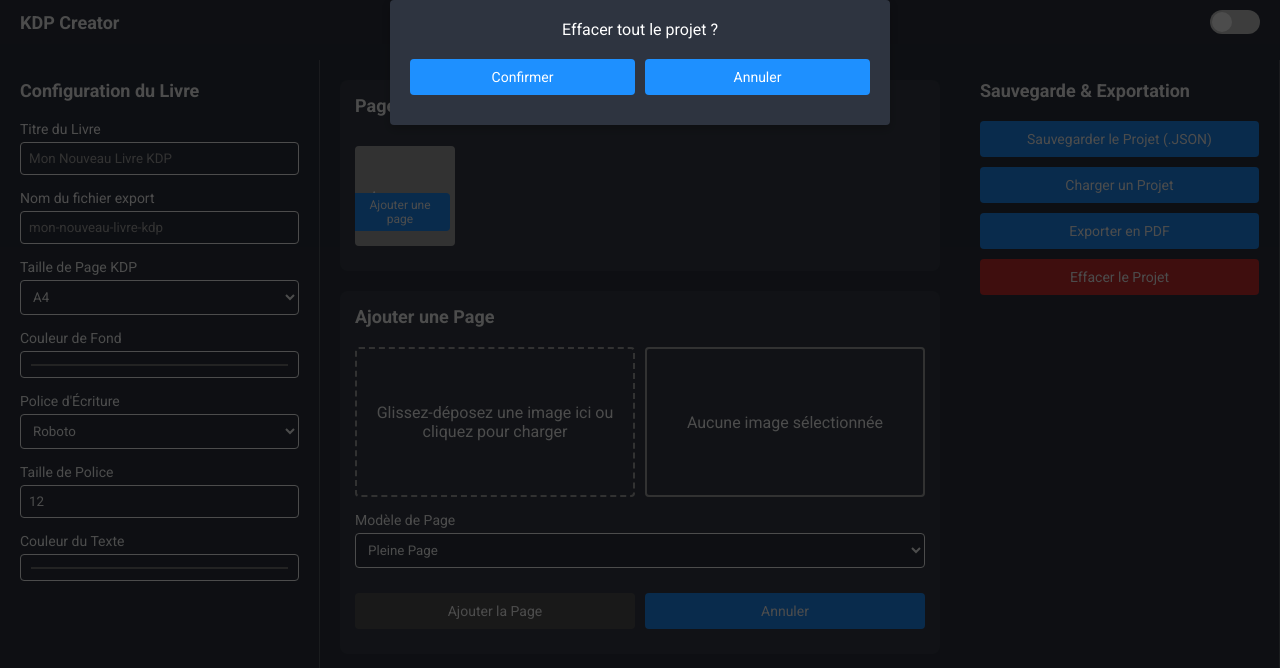
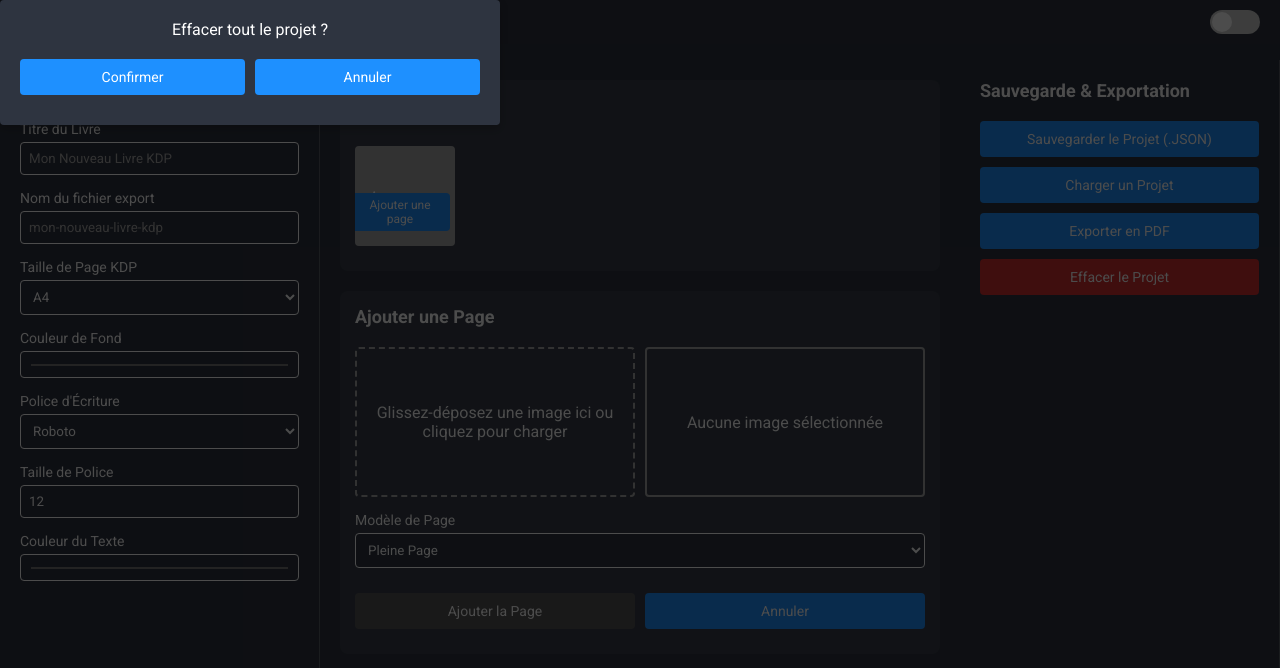
Before and after one commit to Numa-Q/KDP, a plain HTML site: page index.html in a window 1280 px wide. Both pictures are taken after a click on the button "Effacer le Projet". Shown: the top 668 px of the page. Drawn offline with nearby package versions, Linux system fonts and the light colour scheme.

Commit message:
Update styles.css v21

```diff
--- a/styles.css
+++ b/styles.css
@@ -372,7 +372,8 @@ button:disabled {
     left: 0;
     width: 100vw;
     height: 100vh;
-    background-color: rgba(0, 0, 0, 0.7); /* Fond grisé plus sombre */
+    min-height: 100vh;
+    background-color: rgba(0, 0, 0, 0.7);
     display: flex;
     align-items: center;
     justify-content: center;
@@ -387,8 +388,8 @@ button:disabled {
     max-width: 500px;
     width: 90%;
     text-align: center;
-    margin: auto;
     box-shadow: 0 4px 8px rgba(0, 0, 0, 0.2);
+    position: relative;
 }
 
 .modal-buttons {
```
